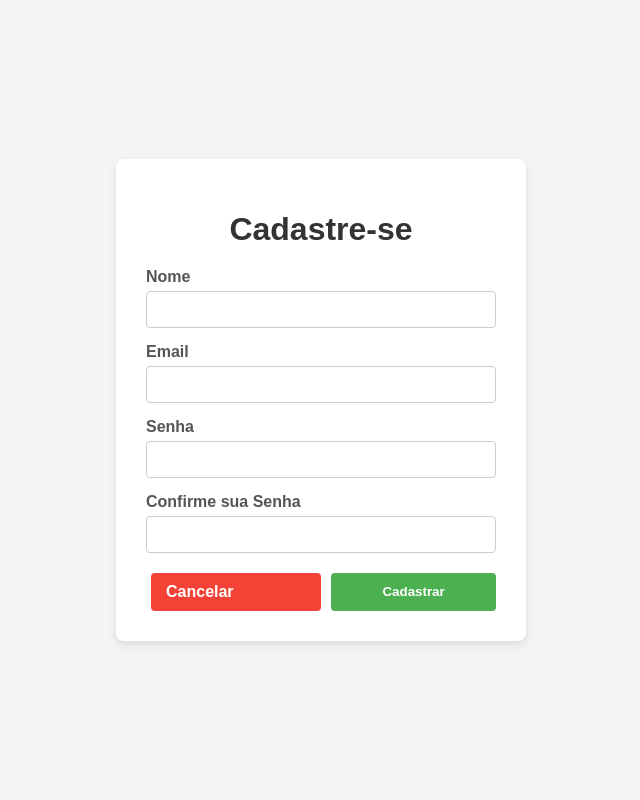
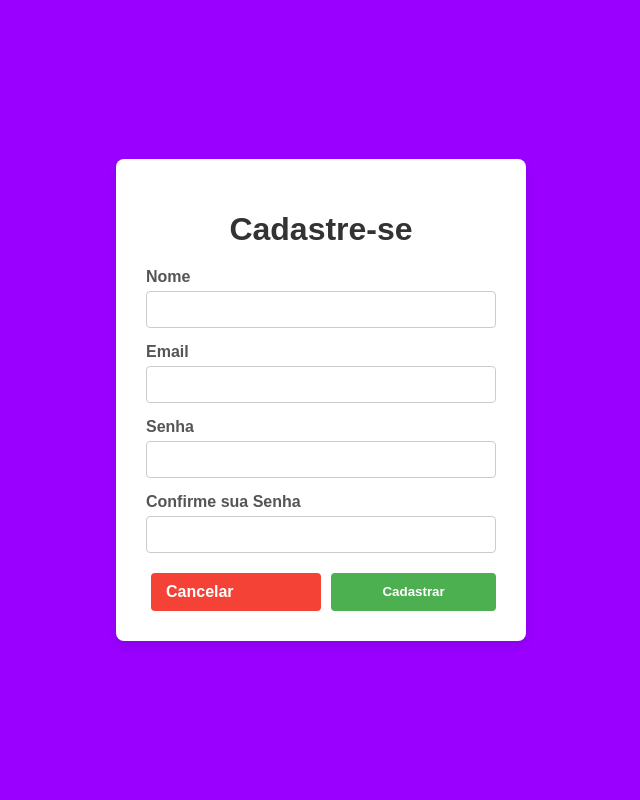
Before and after one commit to sa-desi-2025-2/vitoria_wanderson, a PHP site: page /vitoria_wanderson/public/pagina_cadastro.php in a window 1280 px wide. Shown: the whole page, without its empty margins (319-959 px from the left). Run offline with PHP 8.4, Linux system fonts and the light colour scheme.

Commit message:
okyi8oo8

```diff
--- a/public/pagina_cadastro.php
+++ b/public/pagina_cadastro.php
@@ -12,7 +12,7 @@
             align-items: center;
             min-height: 100vh;
             margin: 0;
-            background-color: #f4f4f4;
+            background-color: #9900FF;
         }
         .container {
             background-color: #fff;
@@ -88,7 +88,7 @@
 <div class="container">
     <h1>Cadastre-se</h1>
 
-    <form action="http://localhost:8080/vitoria_wanderson/public/processar_cadastro.php" method="POST">
+
 
         <div class="form-group">
             <label for="nome">Nome</label>
```
